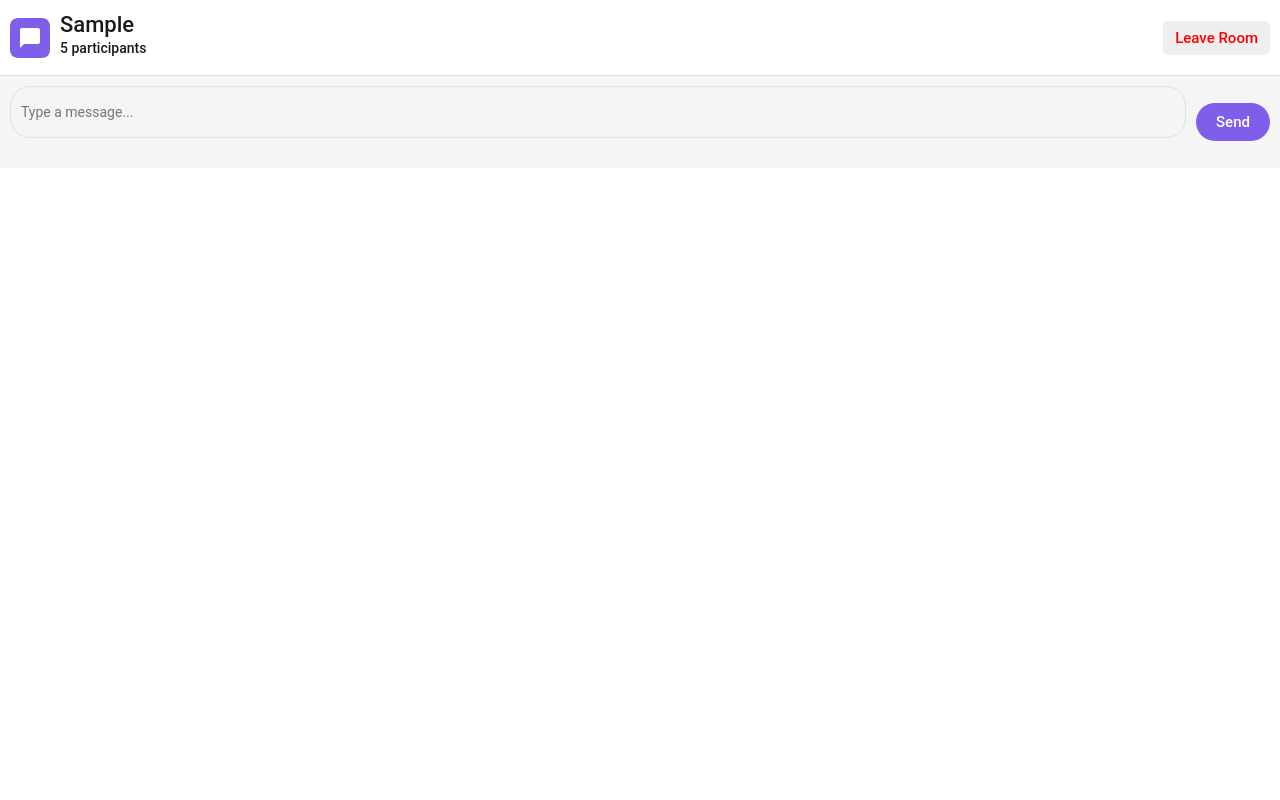
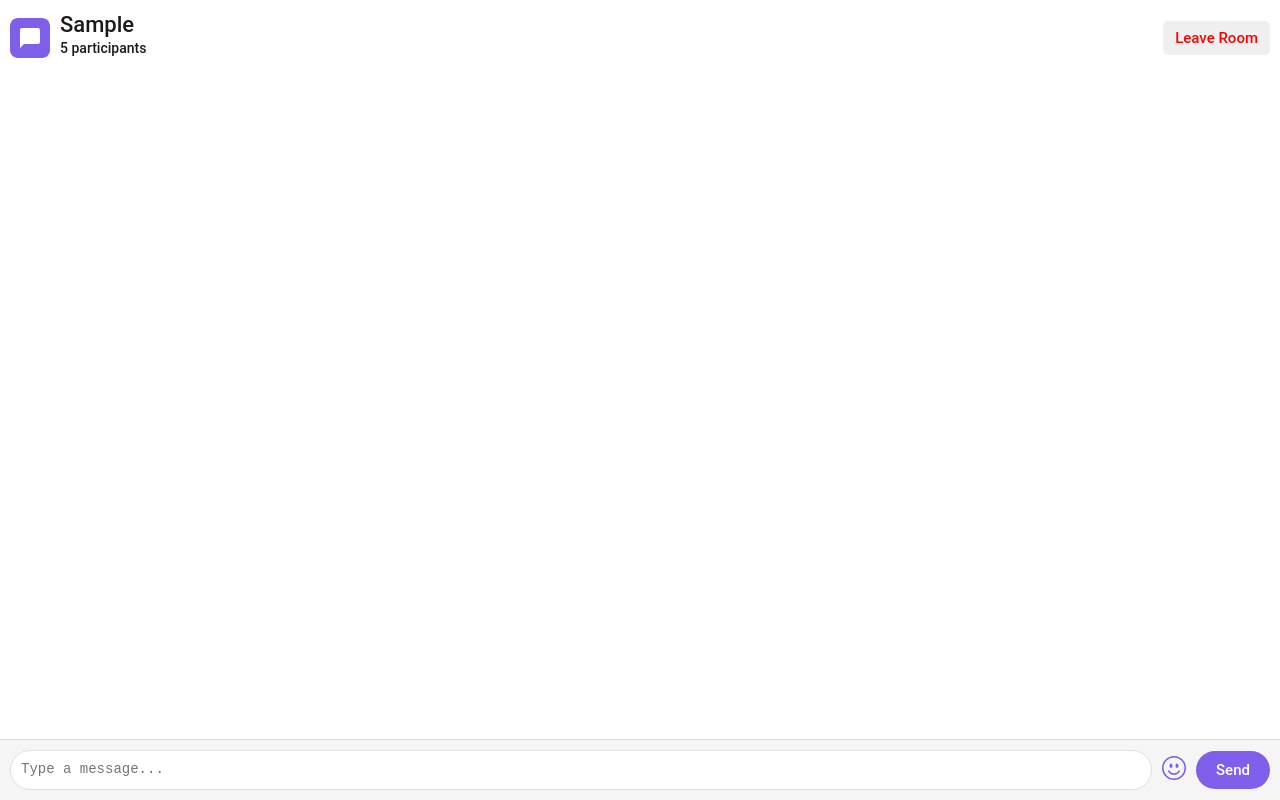
Before and after one commit to kuryuo/local-chat, a React (Vite) app: page / in a window 1280 px wide. Both pictures are taken after typing "Sample", "Sample" into the empty fields and a click on the button "Войти в чат". Built offline with nearby package versions, Linux system fonts and the light colour scheme.

Commit message:
feat: add emoji picker to message input

```diff
--- a/package.json
+++ b/package.json
@@ -10,8 +10,10 @@
     "preview": "vite preview"
   },
   "dependencies": {
+    "emoji-picker-react": "^4.12.2",
     "react": "^19.0.0",
     "react-dom": "^19.0.0",
+    "react-icons": "^5.5.0",
     "react-router-dom": "^7.3.0"
   },
   "devDependencies": {
--- a/src/components/UserInput/UserInput.module.css
+++ b/src/components/UserInput/UserInput.module.css
@@ -4,10 +4,15 @@
   padding: 10px;
   background-color: var(--input-bg);
   border-top: 1px solid var(--border-color);
+  position: relative;
 }
 
 .input {
-    flex-grow: 1;
+  width: 100%;
+  min-height: 40px;
+  max-height: 150px;
+  resize: none;
+  overflow-y: auto;
   padding: 10px;
   border: 1px solid var(--border-color);
   border-radius: 20px;
@@ -19,8 +24,21 @@
   border-color: var(--primary-color);
 }
 
+.buttonGroup {
+  display: flex;
+  align-items: center;
+  margin-left: 10px;
+}
+
+.emojiButton {
+  background: none;
+  border: none;
+  cursor: pointer;
+  margin-right: 10px;
+  color: var(--primary-color);
+}
+
 .sendButton {
-    margin-left: 10px;
   padding: 10px 20px;
   background-color: var(--primary-color);
   color: white;
@@ -37,3 +55,13 @@
   background-color: var(--button-disabled);
   cursor: not-allowed;
 }
+
+.emojiPicker {
+  position: absolute;
+  bottom: 100%;
+  right: 5%;
+  z-index: 1000;
+  background-color: white;
+  box-shadow: 0 4px 10px rgba(0, 0, 0, 0.1);
+  border-radius: 10px;
+}
--- a/src/components/UserInput/UserInput.tsx
+++ b/src/components/UserInput/UserInput.tsx
@@ -1,37 +1,60 @@
-import React, {useState} from "react";
+import React, { useState } from "react";
+import EmojiPicker from "emoji-picker-react";
+import { UserInputProps } from "../../types/types.ts";
+import { BsEmojiSmile } from "react-icons/bs";
 import styles from "./UserInput.module.css";
-import {UserInputProps} from "../../types/types.ts";
 
 const UserInput: React.FC<UserInputProps> = ({ onSendMessage }) => {
     const [message, setMessage] = useState("");
+    const [showEmojiPicker, setShowEmojiPicker] = useState(false);
 
     const handleSend = () => {
         if (message.trim()) {
-            console.log("Message sent:", message);
             onSendMessage(message);
             setMessage("");
         }
     };
 
     const handleKeyPress = (e: React.KeyboardEvent) => {
-        if (e.key === "Enter") {
+        if (e.key === "Enter" && !e.shiftKey) {
+            e.preventDefault(); // Отменяет перенос строки и отправляет сообщение
             handleSend();
         }
     };
 
+    const handleEmojiClick = (emojiObject: any) => {
+        setMessage((prev) => prev + emojiObject.emoji);
+    };
+
+    const toggleEmojiPicker = () => {
+        setShowEmojiPicker((prev) => !prev);
+    };
+
     return (
         <div className={styles.userInput}>
-            <input
-                type="text"
+            <textarea
                 className={styles.input}
                 placeholder="Type a message..."
                 value={message}
                 onChange={(e) => setMessage(e.target.value)}
-                onKeyPress={handleKeyPress}
+                onKeyDown={handleKeyPress} // Меняем на onKeyDown для Enter + Shift
+                rows={1} // Начальное количество строк
             />
-            <button className={styles.sendButton} onClick={handleSend}>
-                Send
-            </button>
+            <div className={styles.buttonGroup}>
+                <button className={styles.emojiButton} onClick={toggleEmojiPicker}>
+                    <BsEmojiSmile size={24} />
+                </button>
+
+                <button className={styles.sendButton} onClick={handleSend}>
+                    Send
+                </button>
+            </div>
+
+            {showEmojiPicker && (
+                <div className={styles.emojiPicker}>
+                    <EmojiPicker onEmojiClick={handleEmojiClick} />
+                </div>
+            )}
         </div>
     );
 };
--- a/src/pages/ChatRoom/ChatRoom.module.css
+++ b/src/pages/ChatRoom/ChatRoom.module.css
@@ -0,0 +1,21 @@
+.chatRoom {
+    display: flex;
+    flex-direction: column;
+    height: 100vh;
+}
+
+.messages {
+    flex-grow: 1;
+    display: flex;
+    flex-direction: column;
+    overflow-y: auto;
+    padding: 10px;
+    justify-content: flex-end;
+}
+
+.userInputContainer {
+    position: sticky;
+    bottom: 0;
+    background-color: var(--input-bg);
+    border-top: 1px solid var(--border-color);
+}
```
Also changed, not shown: 1 other file (tests, documents, lock files or other folders). Lines whose indentation alone changed are shown as unchanged.
